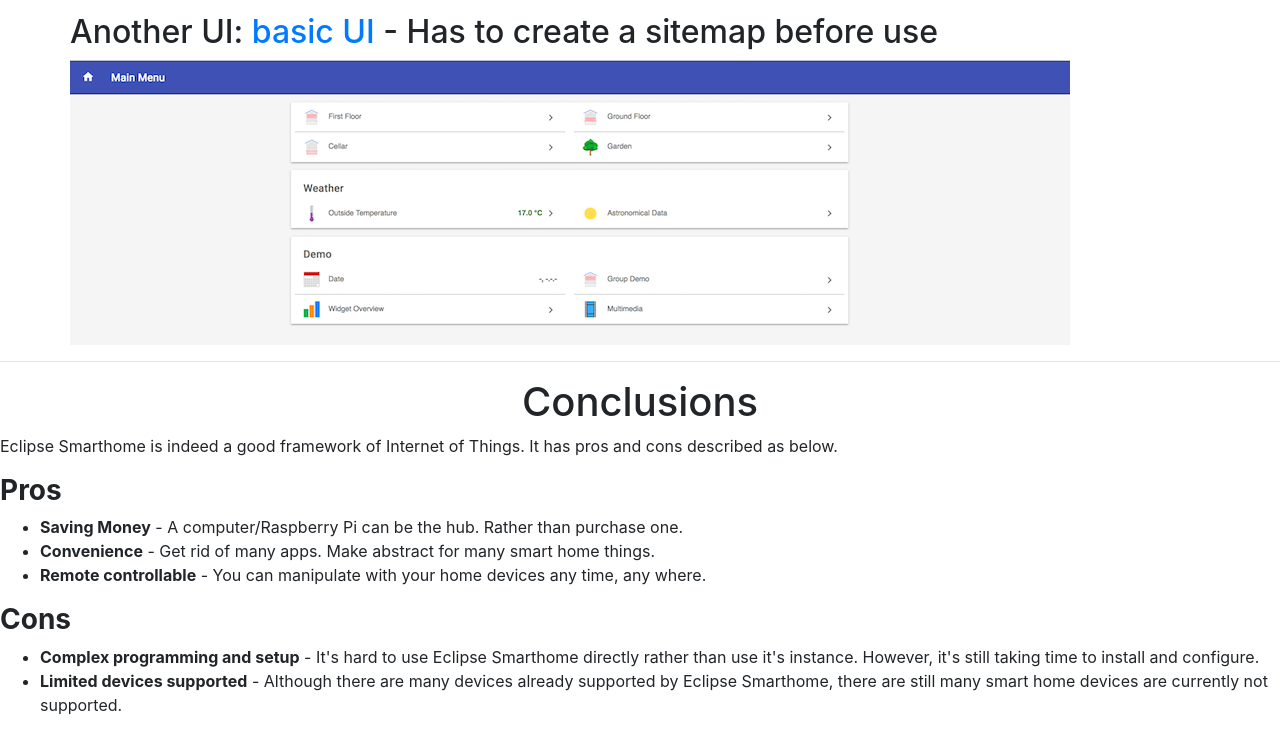
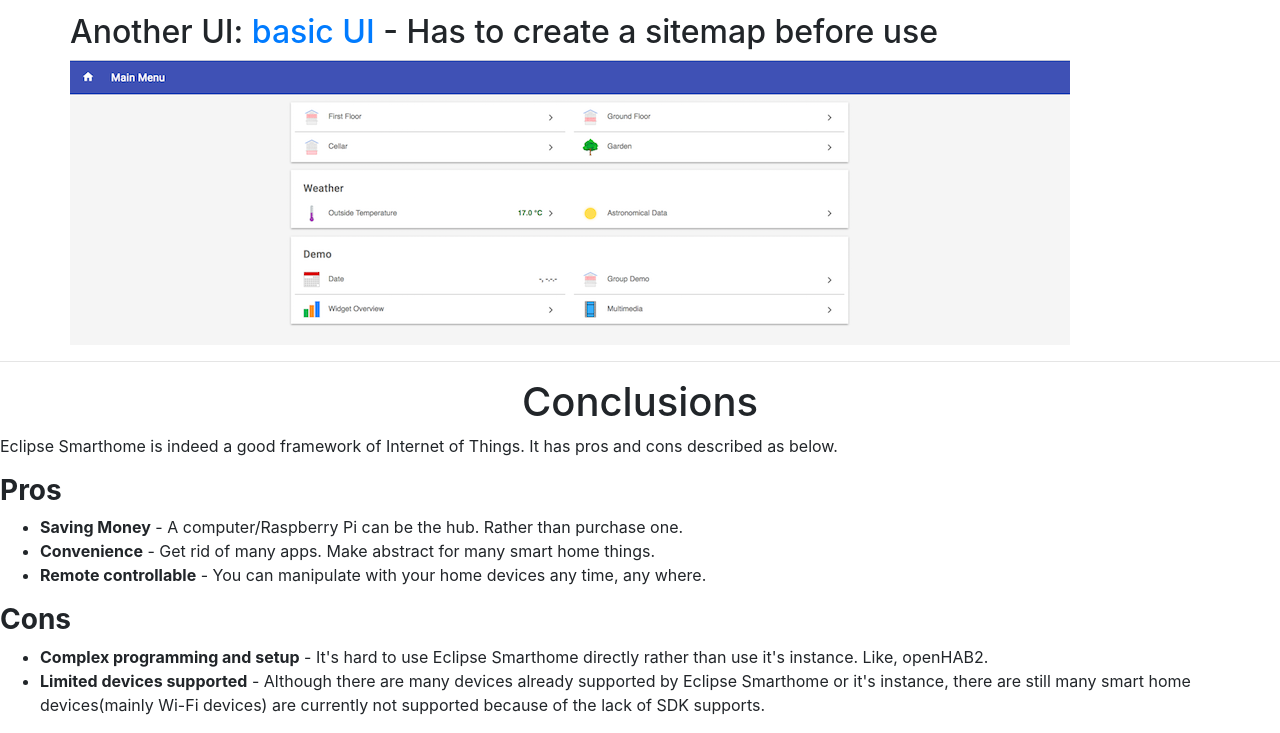
Before and after one commit to Tony-Hu/CS6320Project2, a plain HTML site: page index.html in a window 1280 px wide. Shown: the part 6885-7618 px from the top of the page. Drawn offline with Linux system fonts and the light colour scheme.

Commit message:
cons modified

```diff
--- a/index.html
+++ b/index.html
@@ -164,8 +164,8 @@
 
         <h3><strong>Cons</strong></h3>
       <ul>
-        <li><strong>Complex programming and setup</strong> - It's hard to use Eclipse Smarthome directly rather than use it's instance. However, it's still taking time to install and configure.</li>
-        <li><strong>Limited devices supported</strong> - Although there are many devices already supported by Eclipse Smarthome, there are still many smart home devices are currently not supported.</li>
+        <li><strong>Complex programming and setup</strong> - It's hard to use Eclipse Smarthome directly rather than use it's instance. Like, openHAB2.</li>
+        <li><strong>Limited devices supported</strong> - Although there are many devices already supported by Eclipse Smarthome or it's instance, there are still many smart home devices(mainly Wi-Fi devices) are currently not supported because of the lack of SDK supports.</li>
       </ul>
     </section>
 
```
